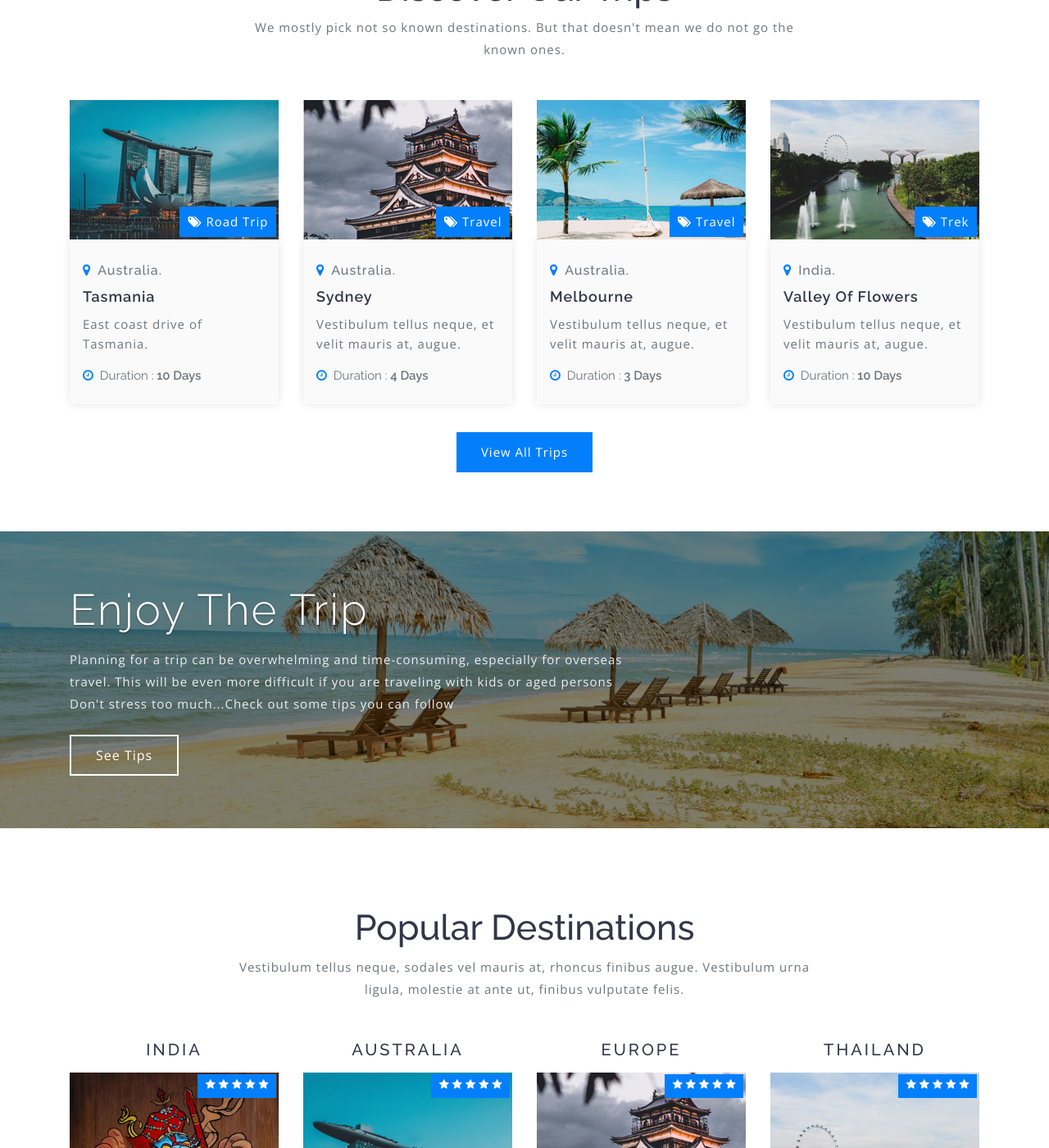
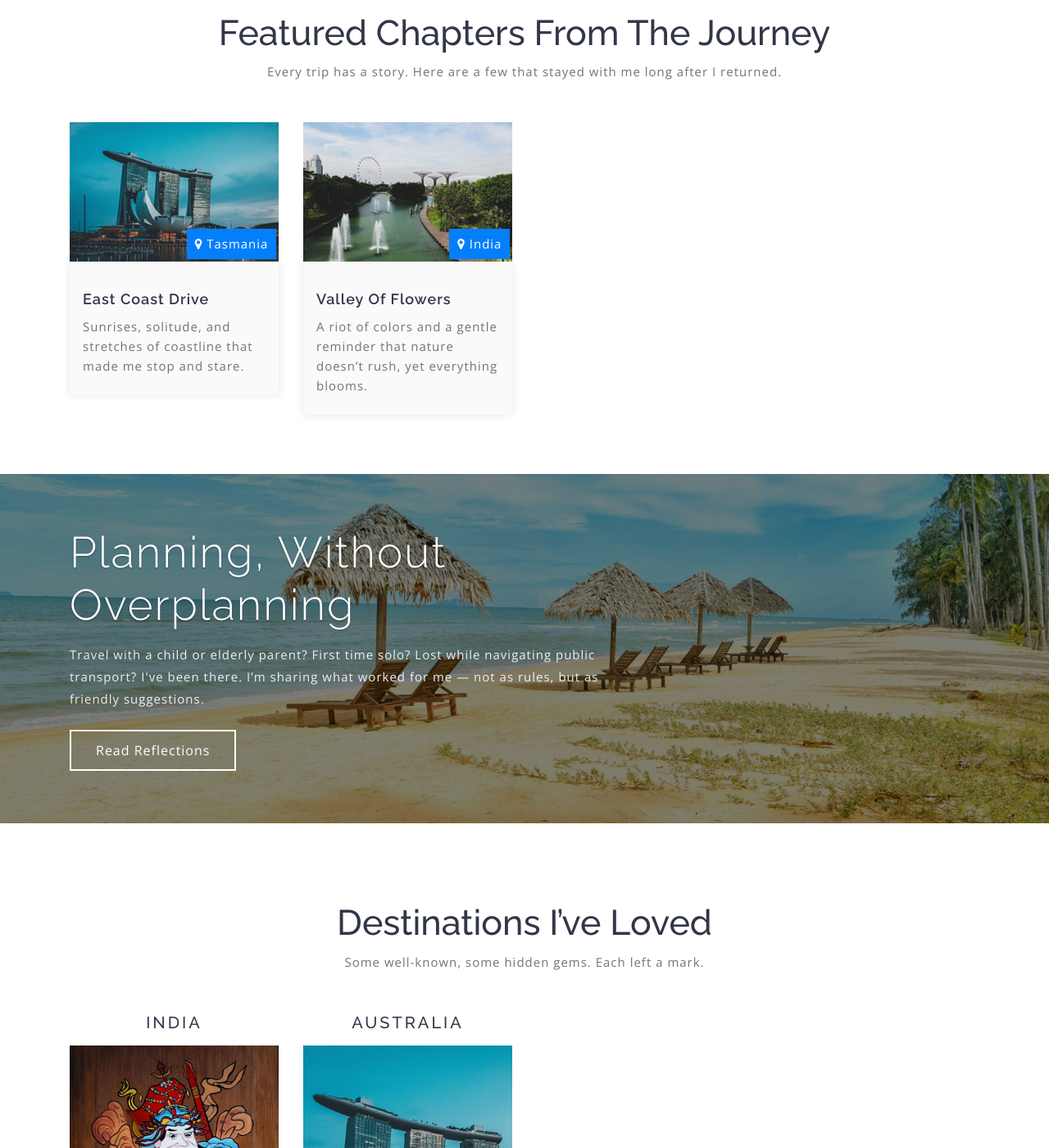
Before and after one commit to dhanyacm/TheSecretTrails, a Jekyll site: the page built from index.html, in a window 1280 px wide and 1400 px high, scrolled down 1820 px. Shown: the whole window at 82% size. Built offline with Jekyll 4.4.1, drawn with Linux system fonts in a browser that asks for light colours; some of the changed text lies outside the part shown.

Commit message:
Update index.html

```diff
--- a/index.html
+++ b/index.html
@@ -5,73 +5,41 @@
 id: home
 frontpage: true
 ---
-
 <!-- about -->
 <section class="about py-5">
   <div class="container py-lg-5 py-sm-4">
     <div class="row">
       <div class="col-lg-6 about-left">
-				<h3 class="mt-lg-3">Experience the essence of the place you are travelling to, <strong>Explore with us!</strong></h3>
+        <h3 class="mt-lg-3">This is not just about places. <strong>It's about moments.</strong></h3>
         <p class="mt-4">
-					We like to take the path less travelled and soak in the beauty and culture of the place. Not so much on visiting a place , click pictures and move on to the next
-					destination. It's all about the experiences
-
+          I don’t travel to tick off a list. I travel to feel the breeze, meet the locals, taste the unexpected,
+          and discover the quiet corners most people pass by. This space is my canvas — a reflection of
+          my journey, one experience at a time.
         </p>
         <p class="mt-3">
-					If you wish to explore with us, tag along.
+          If you're someone who seeks stories beyond the usual, you're in the right place.
         </p>
       </div>
       <div class="col-lg-6 about-right text-lg-right mt-lg-0 mt-5">
-				<img src="images/about.jpg" alt="" class="img-fluid abt-image" />
+        <img src="images/about.jpg" alt="Travel Chronicles" class="img-fluid abt-image" />
       </div>
     </div>
-		<!-- <div class="row mt-5 text-center">
-			<div class="col-lg-3 col-6">
-				<div class="counter">
-					<span class="fa fa-smile-o"></span>
-					<div class="timer count-title count-number">1000+</div>
-					<p class="count-text text-uppercase">happy customers</p>
-				</div>
-			</div>
-			<div class="col-lg-3 col-6">
-				<div class="counter">
-					<span class="fa fa-ship"></span>
-					<div class="timer count-title count-number">2271</div>
-					<p class="count-text text-uppercase">Tours & Travels </p>
-				</div>
-			</div>
-			<div class="col-lg-3 col-6 mt-lg-0 mt-5">
-				<div class="counter">
-					<span class="fa fa-users"></span>
-					<div class="timer count-title count-number">200</div>
-					<p class="count-text text-uppercase">destinations</p>
-				</div>
-			</div>
-			<div class="col-lg-3 col-6 mt-lg-0 mt-5">
-				<div class="counter">
-					<span class="fa fa-gift"></span>
-					<div class="timer count-title count-number">20+<span>years</span></div>
-					<p class="count-text text-uppercase">experience</p>
-				</div>
-			</div>
-		</div>
-	 -->
   </div>
 </section>
 <!-- //about -->
 
-<!-- how to book -->
+<!-- how to book -> repurposed as 'how it started' -->
 <section class="book py-5">
   <div class="container py-lg-5 py-sm-3">
-		<h2 class="heading text-capitalize text-center"> How To Plan Your Trip</h2>
+    <h2 class="heading text-capitalize text-center">How It All Began</h2>
     <div class="row mt-5 text-center">
       <div class="col-lg-4 col-sm-6">
         <div class="grid-info">
           <div class="icon">
             <span class="fa fa-map-signs"></span>
           </div>
-					<h4>Pick Destination</h4>
-					<p class="mt-3">Unknown the better </p>
+          <h4>Wanderlust Strikes</h4>
+          <p class="mt-3">A quiet itch to go somewhere unknown. That’s how it always begins.</p>
         </div>
       </div>
       <div class="col-lg-4 col-sm-6 mt-sm-0 mt-5">
@@ -79,137 +47,90 @@
           <div class="icon">
             <span class="fa fa-calendar"></span>
           </div>
-					<h4>Select Date</h4>
-					<p class="mt-3">Earlier the better</p>
+          <h4>Moments, Not Plans</h4>
+          <p class="mt-3">Some trips were spontaneous, others deeply thought through. All are cherished.</p>
         </div>
       </div>
       <div class="col-lg-4 col-sm-6 mt-lg-0 mt-5">
         <div class="grid-info">
           <div class="icon">
-						<span class="fa fa-gift"></span>
+            <span class="fa fa-heart"></span>
           </div>
-					<h4>Enjoy the Trip</h4>
-					<p class="mt-3">Longer the better.</p>
+          <h4>Memories Made</h4>
+          <p class="mt-3">From foggy mountain trails to local meals in tiny villages — this is what I carry with me.</p>
         </div>
       </div>
     </div>
   </div>
 </section>
-<!-- //how to book -->
+<!-- //how it started -->
 
-<!-- tour packages -->
+<!-- tour packages -> renamed as 'Featured Stories' -->
 <section class="packages py-5">
   <div class="container py-lg-4 py-sm-3">
-		<h3 class="heading text-capitalize text-center"> Discover our trips</h3>
-		<p class="text mt-2 mb-5 text-center">We mostly pick not so known destinations. But that doesn't mean we do not go the known ones.</p>
+    <h3 class="heading text-capitalize text-center">Featured Chapters from the Journey</h3>
+    <p class="text mt-2 mb-5 text-center">Every trip has a story. Here are a few that stayed with me long after I returned.</p>
     <div class="row">
+      <!-- You can repeat this block with actual locations or change titles -->
       <div class="col-lg-3 col-sm-6">
         <div class="image-tour position-relative">
           <img src="images/p1.jpg" alt="" class="img-fluid" />
-					<p><span class="fa fa-tags"></span> <span>Road Trip</span></p>
+          <p><span class="fa fa-map-marker"></span> <span>Tasmania</span></p>
         </div>
         <div class="package-info">
-					<h6 class="mt-1"><span class="fa fa-map-marker mr-2"></span>Australia.</h6>
-					<h5 class="my-2">Tasmania</h5>
-					<p class="">East coast drive of Tasmania.</p>
-					<ul class="listing mt-3">
-						<li><span class="fa fa-clock-o mr-2"></span>Duration : <span>10 Days</span></li>
-					</ul>
+          <h5 class="my-2">East Coast Drive</h5>
+          <p class="">Sunrises, solitude, and stretches of coastline that made me stop and stare.</p>
         </div>
       </div>
       <div class="col-lg-3 col-sm-6">
         <div class="image-tour position-relative">
-					<img src="images/p2.jpg" alt="" class="img-fluid" />
-					<p><span class="fa fa-tags"></span> <span>Travel</span></p>
+          <img src="images/p4.jpg" alt="" class="img-fluid" />
+          <p><span class="fa fa-map-marker"></span> <span>India</span></p>
         </div>
         <div class="package-info">
-					<h6 class="mt-1"><span class="fa fa-map-marker mr-2"></span>Australia.</h6>
-					<h5 class="my-2">Sydney</h5>
-					<p class="">Vestibulum tellus neque, et velit mauris at, augue.</p>
-					<ul class="listing mt-3">
-						<li><span class="fa fa-clock-o mr-2"></span>Duration : <span>4 Days</span></li>
-					</ul>
+          <h5 class="my-2">Valley Of Flowers</h5>
+          <p class="">A riot of colors and a gentle reminder that nature doesn’t rush, yet everything blooms.</p>
         </div>
       </div>
-			<div class="col-lg-3 col-sm-6 mt-lg-0 mt-5">
-				<div class="image-tour position-relative">
-					<img src="images/p3.jpg" alt="" class="img-fluid" />
-					<p><span class="fa fa-tags"></span> <span>Travel</span></p>
-				</div>
-				<div class="package-info">
-					<h6 class="mt-1"><span class="fa fa-map-marker mr-2"></span>Australia.</h6>
-					<h5 class="my-2">Melbourne</h5>
-					<p class="">Vestibulum tellus neque, et velit mauris at, augue.</p>
-					<ul class="listing mt-3">
-						<li><span class="fa fa-clock-o mr-2"></span>Duration : <span>3 Days</span></li>
-					</ul>
-				</div>
-			</div>
-			<div class="col-lg-3 col-sm-6 mt-lg-0 mt-5">
-				<div class="image-tour position-relative">
-					<img src="images/p4.jpg" alt="" class="img-fluid" />
-					<p><span class="fa fa-tags"></span> <span>Trek</span></p>
-				</div>
-				<div class="package-info">
-					<h6 class="mt-1"><span class="fa fa-map-marker mr-2"></span>India.</h6>
-					<h5 class="my-2">Valley Of Flowers</h5>
-					<p class="">Vestibulum tellus neque, et velit mauris at, augue.</p>
-					<ul class="listing mt-3">
-						<li><span class="fa fa-clock-o mr-2"></span>Duration : <span>10 Days</span></li>
-					</ul>
-				</div>
-			</div>
-		</div>
-		<div class="view-package text-center mt-4">
-			<a href="packages.html">View All Trips</a>
+      <!-- Add more stories as needed -->
     </div>
   </div>
 </section>
-<!-- tour packages -->
+<!-- //featured stories -->
 
-<!-- text -->
+<!-- inspiration / tips -->
 <section class="text-content">
   <div class="overlay-inner py-5">
     <div class="container py-md-3">
       <div class="test-info">
-				<h4 class="tittle">Enjoy The Trip</h4>
+        <h4 class="tittle">Planning, Without Overplanning</h4>
         <p class="mt-3">
-				Planning for a trip can be overwhelming and time-consuming, especially for overseas travel. This will be even more difficult if you are traveling with kids or aged persons
-				Don't stress too much...Check out some tips you can follow
+          Travel with a child or elderly parent? First time solo? Lost while navigating public transport?
+          I've been there. I’m sharing what worked for me — not as rules, but as friendly suggestions.
         </p>
         <div class="text-left mt-4">
-						<a href="trails.html">See Tips</a>
+          <a href="trails.html">Read Reflections</a>
         </div>
       </div>
     </div>
   </div>
 </section>
-<!-- //text -->
+<!-- //inspiration -->
 
-<!-- destinations -->
+<!-- destinations section -->
 <section class="destinations py-5" id="destinations">
   <div class="container py-xl-5 py-lg-3">
-		<h3 class="heading text-capitalize text-center"> Popular Destinations</h3>
-		<p class="text mt-2 mb-5 text-center">Vestibulum tellus neque, sodales vel mauris at, rhoncus finibus augue. Vestibulum urna ligula, molestie at ante ut, finibus vulputate felis.</p>
+    <h3 class="heading text-capitalize text-center">Destinations I’ve Loved</h3>
+    <p class="text mt-2 mb-5 text-center">Some well-known, some hidden gems. Each left a mark.</p>
     <div class="row inner-sec-destination">
       <div class="col-md-3 col-sm-6 col-6 destinations-grids text-center">
         <h4 class="destination mb-3">India</h4>
         <div class="image-position position-relative">
           <img src="images/china.jpg" class="img-fluid" alt="">
-					<div class="rating">
-						<ul>
-							<li><span class="fa fa-star"></span></li>
-							<li><span class="fa fa-star"></span></li>
-							<li><span class="fa fa-star"></span></li>
-							<li><span class="fa fa-star"></span></li>
-							<li><span class="fa fa-star"></span></li>
-						</ul>
-					</div>
         </div>
         <div class="destinations-info">
           <div class="caption mb-lg-3">
-						<h4>India</h4>
-						<a href="trails.html">Explore Now</a>
+            <h4>Backwaters, Himalayas, and more</h4>
           </div>
         </div>
       </div>
@@ -217,72 +138,15 @@
         <h4 class="destination mb-3">Australia</h4>
         <div class="image-position position-relative">
           <img src="images/malaysia.jpg" class="img-fluid" alt="">
-					<div class="rating">
-						<ul>
-							<li><span class="fa fa-star"></span></li>
-							<li><span class="fa fa-star"></span></li>
-							<li><span class="fa fa-star"></span></li>
-							<li><span class="fa fa-star"></span></li>
-							<li><span class="fa fa-star"></span></li>
-						</ul>
-					</div>
         </div>
         <div class="destinations-info">
           <div class="caption mb-lg-3">
-						<h4>Australia</h4>
-						<a href="trails.html">Explore Now</a>
+            <h4>Road Trips & Coastal Drives</h4>
           </div>
         </div>
       </div>
-			<div class="col-md-3 col-sm-6 col-6 destinations-grids text-center mt-md-0 mt-4">
-				<h4 class="destination mb-3">Europe</h4>
-				<div class="image-position position-relative">
-					<img src="images/japan.jpg" class="img-fluid" alt="">
-					<div class="rating">
-						<ul>
-							<li><span class="fa fa-star"></span></li>
-							<li><span class="fa fa-star"></span></li>
-							<li><span class="fa fa-star"></span></li>
-							<li><span class="fa fa-star"></span></li>
-							<li><span class="fa fa-star"></span></li>
-						</ul>
+      <!-- Add more destinations -->
     </div>
   </div>
-				<div class="destinations-info">
-					<div class="caption mb-lg-3">
-						<h4>Japan</h4>
-						<a href="trails.html">Book Now</a>
-					</div>
-				</div>
-			</div>
-			<div class="col-md-3 col-sm-6 col-6 destinations-grids text-center mt-md-0 mt-4">
-				<h4 class="destination mb-3">Thailand</h4>
-				<div class="image-position position-relative">
-					<img src="images/singapore.jpg" class="img-fluid" alt="">
-					<div class="rating">
-						<ul>
-							<li><span class="fa fa-star"></span></li>
-							<li><span class="fa fa-star"></span></li>
-							<li><span class="fa fa-star"></span></li>
-							<li><span class="fa fa-star"></span></li>
-							<li><span class="fa fa-star"></span></li>
-						</ul>
-					</div>
-				</div>
-				<div class="destinations-info">
-					<div class="caption mb-lg-3">
-						<h4>Thailand</h4>
-						<a href="trails.html">Explore Now</a>
-					</div>
-				</div>
-			</div>
-		</div>
-
-		<div class="view-package text-center mt-4">
-			<a href="trails.html">View All Trips</a>
-		</div>
-
-
-	</div>
 </section>
-<!-- destinations -->
+<!-- //destinations -->
```
Lines whose indentation alone changed are shown as unchanged.
